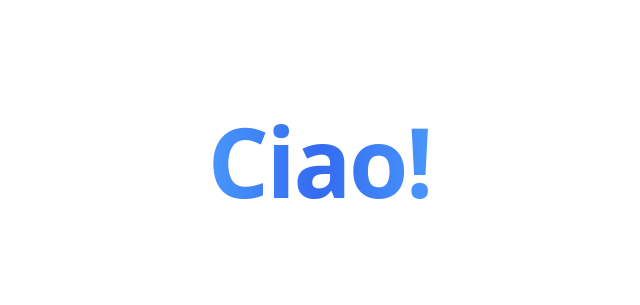
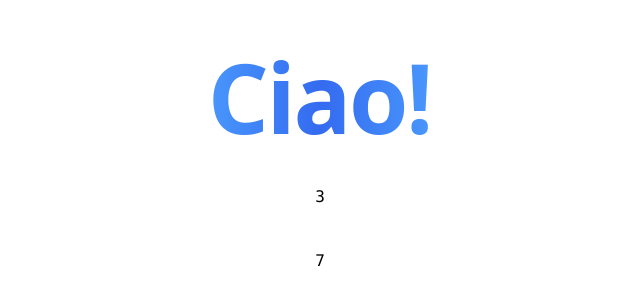
Before and after one commit to adhamfarid11/portfolio-v2, a React (Vite) app: page / in a window 1280 px wide. Shown: the part 271-576 px from the top of the page, without its empty margins (320-960 px from the left). Built offline with nearby package versions, Linux system fonts and the light colour scheme.

Commit message:
feat[typing text]: fix typing text into having translations

```diff
--- a/src/pages/PreHomePage/index.tsx
+++ b/src/pages/PreHomePage/index.tsx
@@ -1,4 +1,4 @@
-import { useMemo } from "react";
+import { useEffect, useMemo, useState } from "react";
 import TypingText from "../../components/ui/shadcn-io/typing-text";
 
 const PreHomePage: React.FC = () => {
@@ -12,43 +12,58 @@ const PreHomePage: React.FC = () => {
     "Salut!",
   ];
 
-  const textsTranslation = [
-    "Konnichiwa!",
-    "Annyeonghaseyo!",
-    "Hi there!",
-    "Hai, apa kabar!",
-    "¡Hola!",
-    "Ciao!",
-    "Salut!",
-  ];
+  const textsTranslation = ["Konnichiwa!", "Annyeonghaseyo!"];
 
-  // pair & shuffle
-  const randomized = useMemo(() => {
-    const paired = texts.map((text, i) => ({
-      original: text,
-      translation: textsTranslation[i],
-    }));
-    const shuffled = [...paired].sort(() => Math.random() - 0.5);
-    return {
-      randomizedTexts: shuffled.map((item) => item.original),
-      randomizedTranslations: shuffled.map((item) => item.translation),
-    };
-  }, []);
+  const [count, setCount] = useState(0);
 
-  // track index
+  useEffect(() => {
+    if (count > texts.length) {
+      setCount(0);
+    }
+  }, [count]);
+
+  const getRandomizedNumbers = (texts: string[]) => {
+    const numbers = texts.map((_, i) => i);
+    const shuffledNumbers = [...numbers].sort(() => Math.random() - 0.5);
+    return shuffledNumbers;
+  };
+
+  const [randomizedNumber] = useState(() => getRandomizedNumbers(texts));
+
+  const getRandomizedTexts = () => {
+    return randomizedNumber.map((i) => texts[i]);
+  };
+
+  const handleShowingTranslation =
+    randomizedNumber[count] == 0 || randomizedNumber[count] == 1;
 
   return (
-    <>
+    <div className="flex flex-col gap-10">
       <TypingText
-        text={randomized.randomizedTexts}
+        text={getRandomizedTexts()}
         typingSpeed={75}
         pauseDuration={1500}
         className="text-3xl sm:text-5xl md:text-6xl lg:text-7xl xl:text-8xl font-bold
                    bg-gradient-to-r from-blue-light-primary via-blue-dark-primary to-blue-light-primary
                    bg-clip-text text-transparent"
         variableSpeed={{ min: 50, max: 120 }}
+        onSentenceComplete={() => {
+          setCount((prev) => prev + 1);
+        }}
       />
-    </>
+      <pre>{count}</pre>
+      <pre>{texts.length}</pre>
+
+      {handleShowingTranslation && (
+        <TypingText
+          text={textsTranslation[randomizedNumber[count]]}
+          typingSpeed={75}
+          pauseDuration={1500}
+          className="text-2xl font-semibold text-gray-700"
+          variableSpeed={{ min: 50, max: 120 }}
+        />
+      )}
+    </div>
   );
 };
 
```
